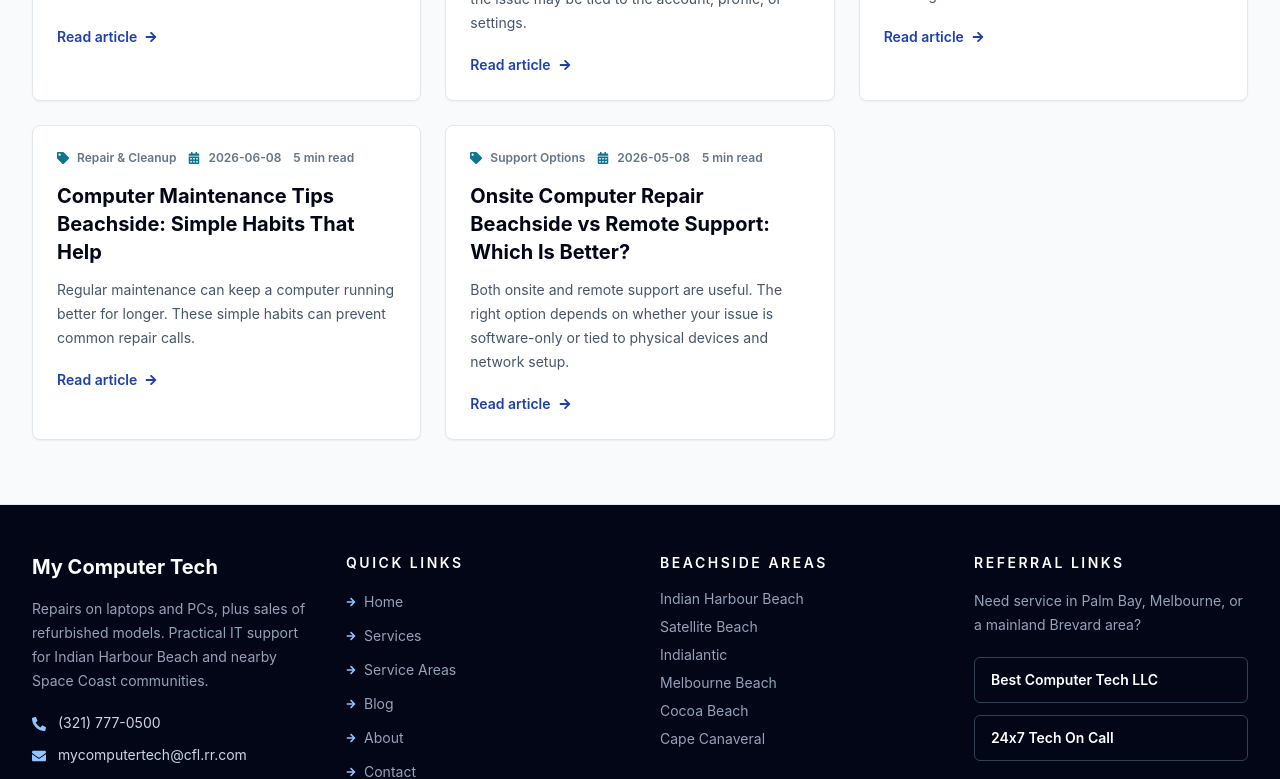
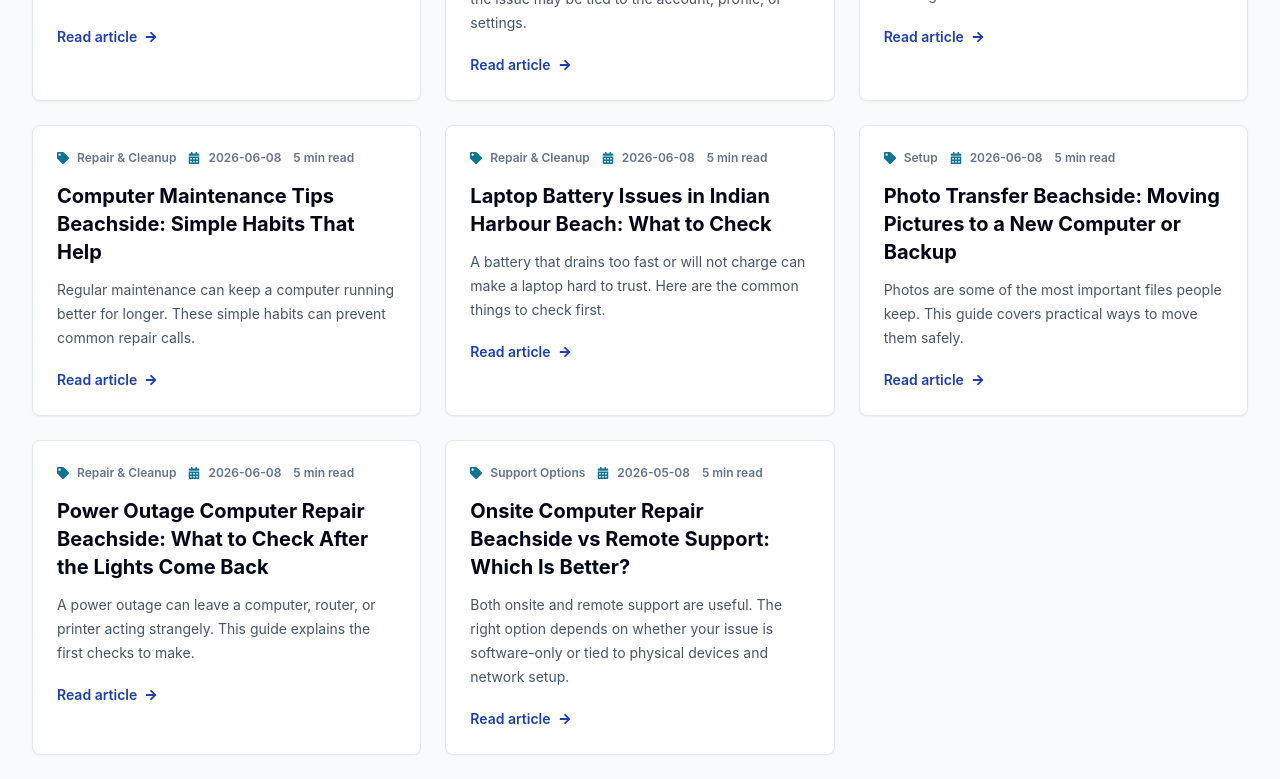
Before and after one commit to nomadghibi/mycomputertech, a React (Vite) app: page /blog in a window 1280 px wide. Shown: the part 4560-5339 px from the top of the page. Built offline with nearby package versions, Linux system fonts and the light colour scheme; no server answers.

Commit message:
Add battery transfer and outage repair blog posts

```diff
--- a/src/data/blogPosts.js
+++ b/src/data/blogPosts.js
@@ -1080,6 +1080,87 @@ export const blogPosts = [
     ],
   },
   {
+    slug: 'laptop-battery-issues-indian-harbour-beach',
+    title: 'Laptop Battery Issues in Indian Harbour Beach: What to Check',
+    excerpt:
+      'A battery that drains too fast or will not charge can make a laptop hard to trust. Here are the common things to check first.',
+    description:
+      'Need laptop battery help in Indian Harbour Beach? Learn what causes charging and battery issues and when to bring the laptop in.',
+    keywords:
+      'laptop battery issues Indian Harbour Beach, laptop not charging repair, laptop battery issue, laptop repair beachside, computer repair near me',
+    publishedDate: '2026-06-08',
+    category: 'Repair & Cleanup',
+    readTime: '5 min read',
+    content: [
+      {
+        heading: 'Check the charger and power path first',
+        body: 'A battery problem is not always the battery itself. Chargers, ports, adapters, and power settings can all affect charging behavior.',
+      },
+      {
+        heading: 'Watch for battery wear symptoms',
+        body: 'If the laptop shuts off early, holds charge poorly, or needs to stay plugged in constantly, the battery may be near the end of its useful life.',
+      },
+      {
+        heading: 'Why local diagnosis helps',
+        body: 'A local technician can test the battery, charger, and power behavior together so the fix is based on the actual device, not a guess.',
+      },
+    ],
+  },
+  {
+    slug: 'photo-transfer-beachside',
+    title: 'Photo Transfer Beachside: Moving Pictures to a New Computer or Backup',
+    excerpt:
+      'Photos are some of the most important files people keep. This guide covers practical ways to move them safely.',
+    description:
+      'Need photo transfer beachside help? Learn how to move pictures to a new computer or backup location without losing them.',
+    keywords:
+      'photo transfer beachside, file transfer beachside, data backup and transfer beachside, move photos to new computer, local computer support near me',
+    publishedDate: '2026-06-08',
+    category: 'Setup',
+    readTime: '5 min read',
+    content: [
+      {
+        heading: 'Start with the source device',
+        body: 'If the original computer still works, copy photos from the main folders first and verify that the files actually open after the transfer.',
+      },
+      {
+        heading: 'Use a second copy when possible',
+        body: 'A backup copy on cloud storage or an external drive adds a layer of protection in case one transfer path fails.',
+      },
+      {
+        heading: 'Local help reduces mistakes',
+        body: 'Photo transfer is simple in concept but easy to get wrong if the files are scattered across multiple folders or devices. Local help can make the process safer.',
+      },
+    ],
+  },
+  {
+    slug: 'power-outage-computer-repair-beachside',
+    title: 'Power Outage Computer Repair Beachside: What to Check After the Lights Come Back',
+    excerpt:
+      'A power outage can leave a computer, router, or printer acting strangely. This guide explains the first checks to make.',
+    description:
+      'Need power outage computer repair beachside? Learn what can go wrong after a blackout and when local support helps.',
+    keywords:
+      'power outage computer repair beachside, router after power outage, printer not working after outage, computer repair near me, local computer repair',
+    publishedDate: '2026-06-08',
+    category: 'Repair & Cleanup',
+    readTime: '5 min read',
+    content: [
+      {
+        heading: 'Restart devices in the right order',
+        body: 'After a power outage, routers, printers, and computers may need to be restarted in sequence to reconnect properly.',
+      },
+      {
+        heading: 'Watch for damaged power hardware',
+        body: 'A surge can affect chargers, power strips, or the device itself. If something no longer powers on, it may need a closer look.',
+      },
+      {
+        heading: 'When local help is the smart move',
+        body: 'If multiple devices stopped working after the outage, onsite troubleshooting can save time and uncover the actual issue faster.',
+      },
+    ],
+  },
+  {
     slug: 'onsite-computer-repair-beachside-vs-remote-support',
     title: 'Onsite Computer Repair Beachside vs Remote Support: Which Is Better?',
     excerpt:
--- a/src/pages/ServiceAreas.jsx
+++ b/src/pages/ServiceAreas.jsx
@@ -182,6 +182,18 @@ const localSearchLinks = [
   {
     label: 'Computer maintenance tips beachside',
     to: '/blog/computer-maintenance-tips-beachside',
+  },
+  {
+    label: 'Laptop battery issues Indian Harbour Beach',
+    to: '/blog/laptop-battery-issues-indian-harbour-beach',
+  },
+  {
+    label: 'Photo transfer beachside',
+    to: '/blog/photo-transfer-beachside',
+  },
+  {
+    label: 'Power outage computer repair beachside',
+    to: '/blog/power-outage-computer-repair-beachside',
   },
   {
     label: 'Laptop screen repair Indian Harbour Beach',
```
Also changed, not shown: 1 other file (tests, documents, lock files or other folders).
